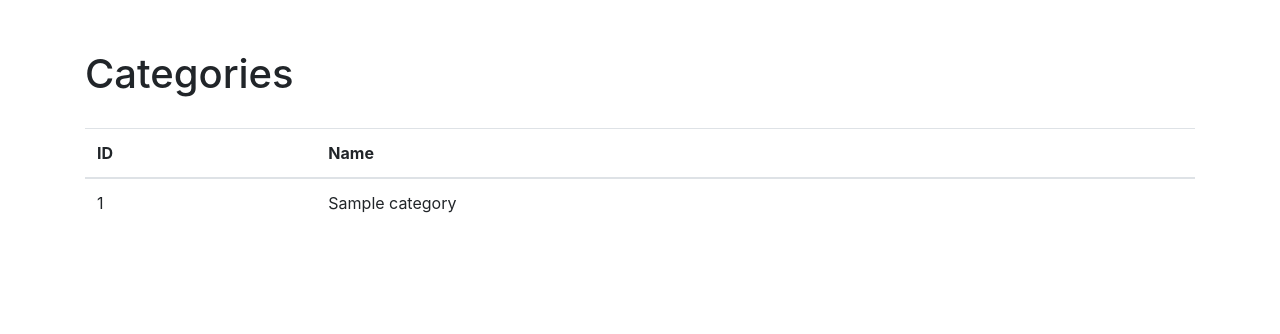
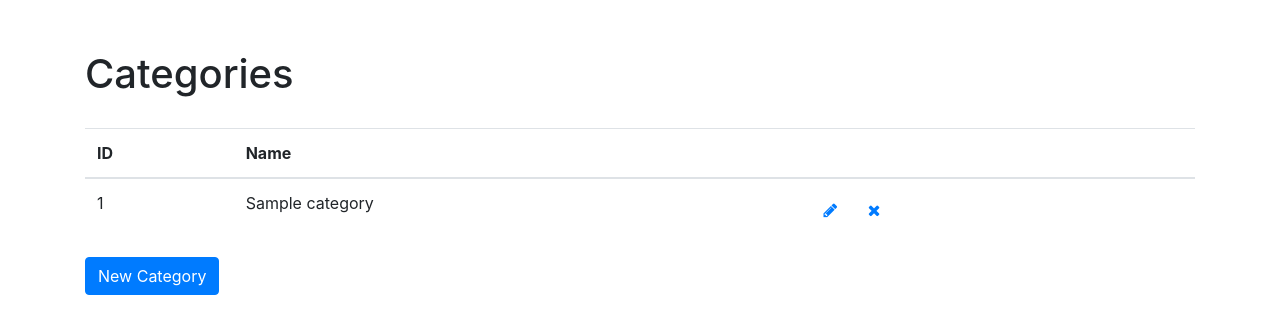
Before and after one commit to tomual/tintin-ticketing, a CodeIgniter app: page /database/index.php/category/all in a window 1280 px wide. Shown: the part 90-424 px from the top of the page. Run offline with CodeIgniter, Linux system fonts and the light colour scheme; tables that the repository leaves empty hold one stand-in row (values such as "Sample post"); some libraries are stand-ins or nearby versions.

Commit message:
Edit, remove categories

```diff
--- a/application/controllers/Category.php
+++ b/application/controllers/Category.php
@@ -27,9 +27,19 @@ class Category extends CI_Controller {
         {
             $form = $_POST;
             $this->categories_model->set_category($form);
+            redirect(site_url('category/all'));
         }
-        $category = $this->categories_model->get_category();
+        $category = $this->categories_model->get_category($cid);
         $this->load->view('category/edit', compact('category'));
+    }
+
+    public function remove($cid)
+    {
+        if($_SERVER['REQUEST_METHOD'] == 'POST')
+        {
+            $this->categories_model->delete_category($cid);
+        }
+        redirect(site_url('category/all'));
     }
 
     public function all()
--- a/application/models/categories_model.php
+++ b/application/models/categories_model.php
@@ -4,7 +4,7 @@ class Categories_model extends CI_Model {
 
     public $name;
 
-    public function add_category( $form )
+    public function add_category($form)
     {
         $this->name = $form['name'];
 
@@ -18,13 +18,23 @@ class Categories_model extends CI_Model {
         return $query->result();
     }
 
-    public function set_category( $form )
+    public function get_category($cid)
     {
-        $this->label    = $_POST['label'];
-        $this->content  = $_POST['content'];
-        $this->date     = time();
+        $this->db->where('cid', $cid);
+        $query = $this->db->get('categories', 1);
+        return $query->row();
+    }
 
-        $this->db->update('categories', $this, array('id' => $_POST['id']));
+    public function set_category($form)
+    {
+        $this->name = $_POST['name'];
+        $this->db->update('categories', $this, array('cid' => $_POST['cid']));
+    }
+
+    public function delete_category($cid)
+    {
+        $this->db->where('cid', $cid);
+        $this->db->delete('categories');
     }
 
 }
--- a/application/views/category/all.php
+++ b/application/views/category/all.php
@@ -8,6 +8,7 @@
 			<tr>
 				<th>ID</th>
 				<th>Name</th>
+				<th></th>
 			</tr>
 		</thead>
 		<tbody>
@@ -15,10 +16,18 @@
 				<tr>
 					<td><?php echo $category->cid ?></td>
 					<td><?php echo $category->name ?></td>
+					<td>
+						<form method="post" action="/category/remove/<?php echo $category->cid ?>">
+							<a href="/category/edit/<?php echo $category->cid ?>"><button type="button" class="btn btn-link"><i class="fa fa-pencil" aria-hidden="true"></i></button></a>
+							<button type="submit" class="btn btn-link"><i class="fa fa-times" aria-hidden="true"></i></button>
+						</form>
+					</td>
 				</tr>
 			<?php endforeach ?>
 		</tbody>
 	</table>
+
+	<a href="/category/create/"><button class="btn btn-primary">New Category</button></a>
 </div>
 
 <?php $this->load->view('footer') ?>
--- a/application/views/category/create.php
+++ b/application/views/category/create.php
@@ -9,6 +9,7 @@
 	        <input type="text" class="form-control" id="name" name="name" placeholder="Category name">
 	    </div>
 	    <button type="submit" class="btn btn-primary">Create</button>
+		<a href="/category/all/"><button type="button" class="btn btn-default">Back</button></a>
 	</form>
 </div>
 
--- a/application/views/header.php
+++ b/application/views/header.php
@@ -7,6 +7,7 @@ defined('BASEPATH') OR exit('No direct script access allowed');
     <title>Welcome to CodeIgniter</title>
 
     <link rel="stylesheet" href="https://maxcdn.bootstrapcdn.com/bootstrap/4.0.0-alpha.5/css/bootstrap.min.css" integrity="sha384-AysaV+vQoT3kOAXZkl02PThvDr8HYKPZhNT5h/CXfBThSRXQ6jW5DO2ekP5ViFdi" crossorigin="anonymous">
+    <link rel="stylesheet" href="//maxcdn.bootstrapcdn.com/font-awesome/4.5.0/css/font-awesome.min.css">
     <link rel="stylesheet" href="/css/style.css">
 
 </head>
```
Also changed, not shown: application/views/category/edit.php (added, +17 -0 lines).
